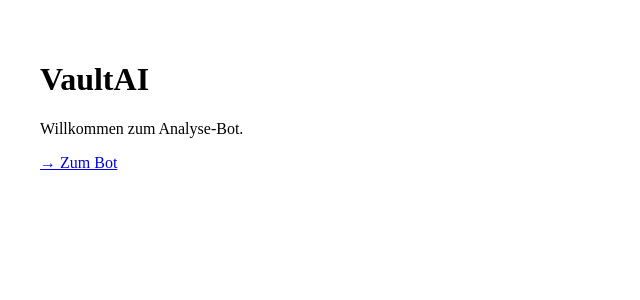
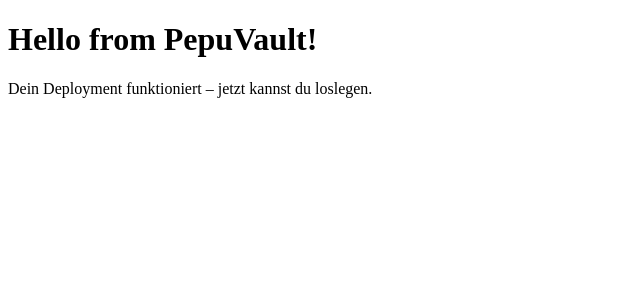
Before and after one commit to pepuvault/vaultai-starter-template, a Next.js app: page / in a window 1280 px wide. Shown: the top 300 px of the page, without its empty margins (0-640 px from the left). Built offline with nearby package versions, Linux system fonts and the light colour scheme.

Commit message:
Update page.tsx

```diff
--- a/app/page.tsx
+++ b/app/page.tsx
@@ -1,9 +1,9 @@
+// app/page.tsx
 export default function Home() {
   return (
-    <main style={{ padding: '2rem' }}>
-      <h1>VaultAI</h1>
-      <p>Willkommen zum Analyse-Bot.</p>
-      <a href="/bot">→ Zum Bot</a>
+    <main>
+      <h1>Hello from PepuVault!</h1>
+      <p>Dein Deployment funktioniert – jetzt kannst du loslegen.</p>
     </main>
   );
 }
```
